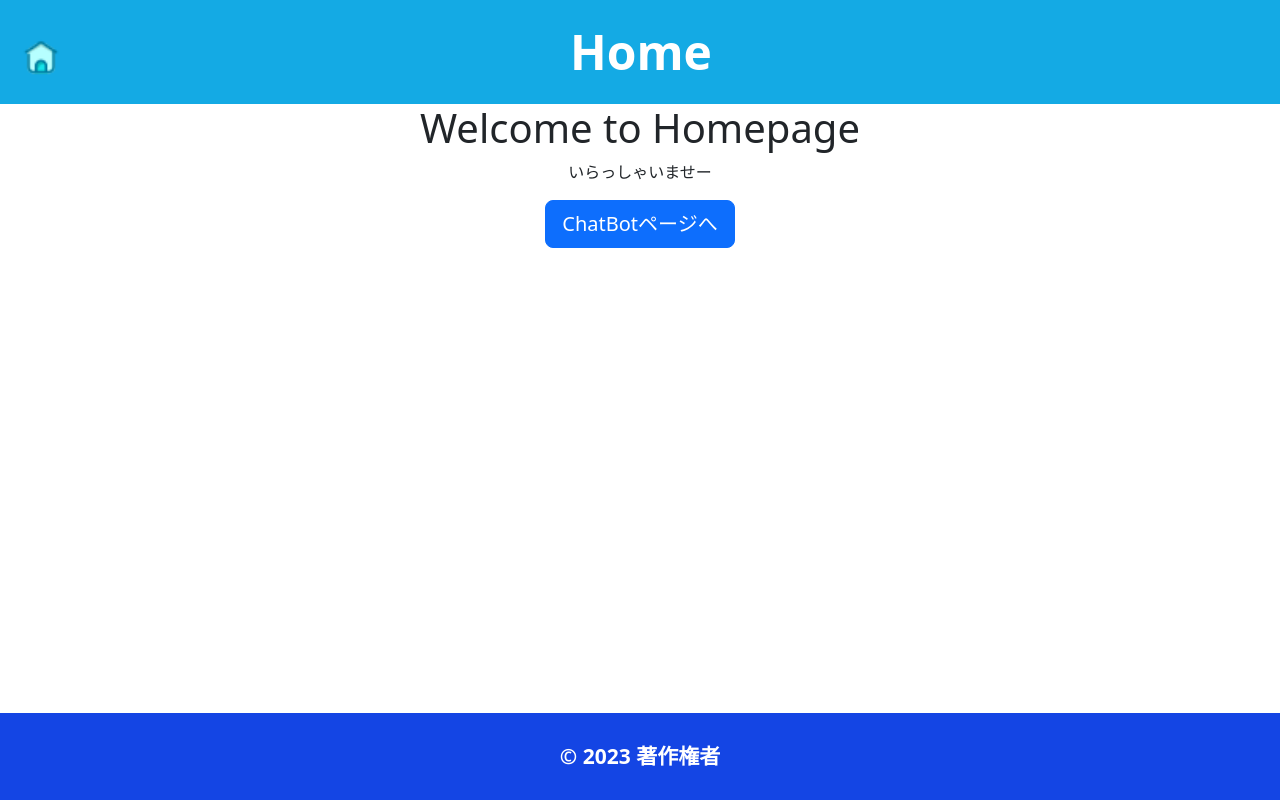
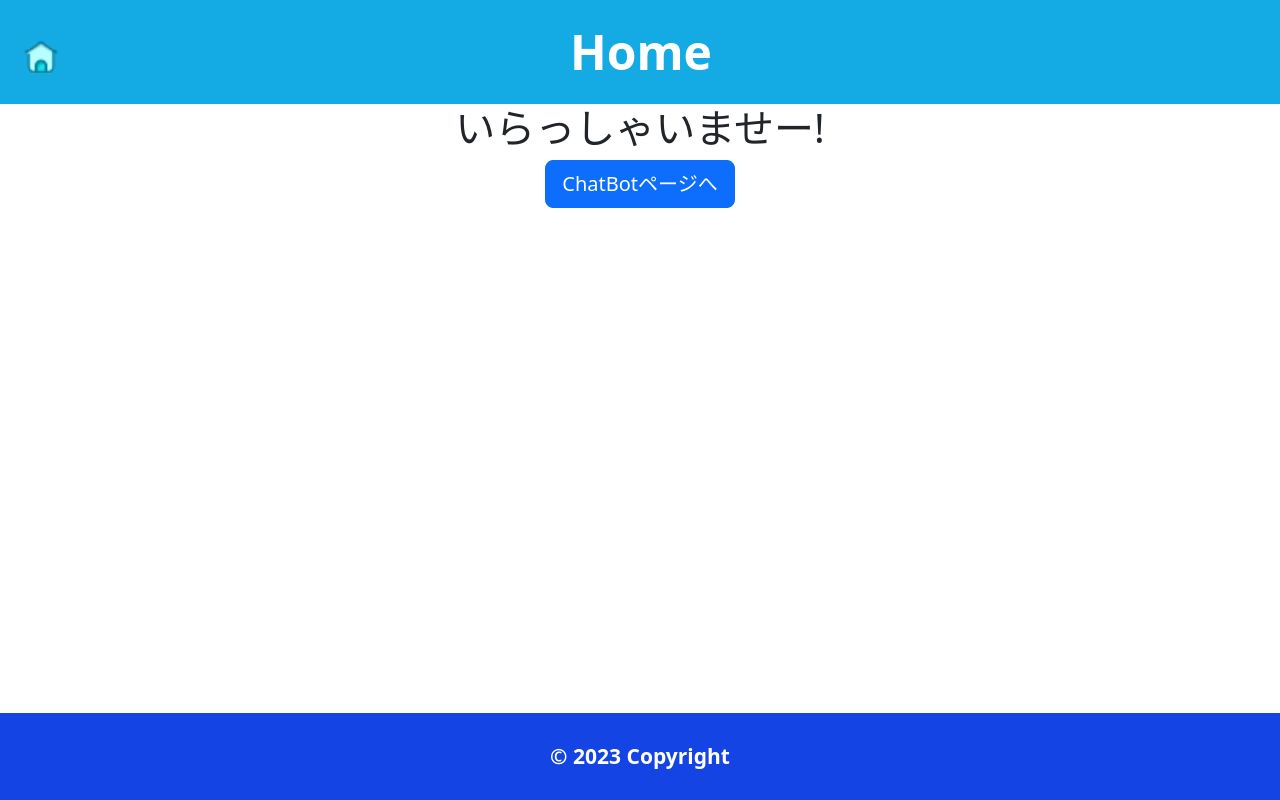
Before and after one commit to ochakana/chatbot-system, a Next.js app in the folder nextjs_app/: page /Home in a window 1280 px wide. Built offline with nearby package versions, Linux system fonts and the light colour scheme.

Commit message:
画面遷移したときに戻ったらデザイン崩れの問題修正 メッセージ入力欄のメインコンテナー下部固定

```diff
--- a/nextjs_app/src/app/components/Footer.tsx
+++ b/nextjs_app/src/app/components/Footer.tsx
@@ -4,7 +4,7 @@ import React from "react";
 const Footer: React.FC = () => {
   return (
     <footer>
-      <small>&copy; 2023 著作権者</small>
+      <small>&copy; 2023 Copyright</small>
     </footer>
   );
 };
--- a/nextjs_app/src/app/context/ChatContext.tsx
+++ b/nextjs_app/src/app/context/ChatContext.tsx
@@ -1,4 +1,4 @@
-import React, { createContext, useContext, useState, ReactNode } from "react";
+import React, { ReactNode, createContext, useContext, useState } from "react";
 
 interface Message {
   message: string;
@@ -9,6 +9,8 @@ interface Message {
 interface ChatContextType {
   messages: Message[];
   setMessages: React.Dispatch<React.SetStateAction<Message[]>>;
+  sender: string;
+  setSender: React.Dispatch<React.SetStateAction<string>>;
 }
 
 const ChatContext = createContext<ChatContextType | undefined>(undefined);
@@ -25,9 +27,10 @@ export const ChatProvider: React.FC<{ children: ReactNode }> = ({
   children,
 }) => {
   const [messages, setMessages] = useState<Message[]>([]);
+  const [sender, setSender] = useState("");
 
   return (
-    <ChatContext.Provider value={{ messages, setMessages }}>
+    <ChatContext.Provider value={{ messages, setMessages, sender, setSender }}>
       {children}
     </ChatContext.Provider>
   );
--- a/nextjs_app/src/pages/Home.tsx
+++ b/nextjs_app/src/pages/Home.tsx
@@ -10,8 +10,7 @@ const HomePage = () => {
 
   return (
     <div className="text-center">
-      <h1>Welcome to Homepage</h1>
-      <p>いらっしゃいませー</p>
+      <h1>いらっしゃいませー!</h1>
 
       <Button href="/ChatBot " text="ChatBotページへ" />
     </div>
--- a/nextjs_app/src/styles/common.scss
+++ b/nextjs_app/src/styles/common.scss
@@ -11,16 +11,21 @@ body,
   display: flex;
   flex-direction: column;
   height: 100%;
+  overflow: hidden;
 }
 
 header {
+  position: relative;
   flex: 1; /* 全体の20% */
+
 }
 
 main {
+  position: relative;
   flex: 7; /* 残りの70% */
 }
 
 footer {
+  position: relative;
   flex: 1; /* 全体の10% */
 }
```
Also changed, not shown: nextjs_app/src/pages/ChatBot.tsx (+16 -15 lines), nextjs_app/src/styles/chatbot.scss (+19 -0 lines).
